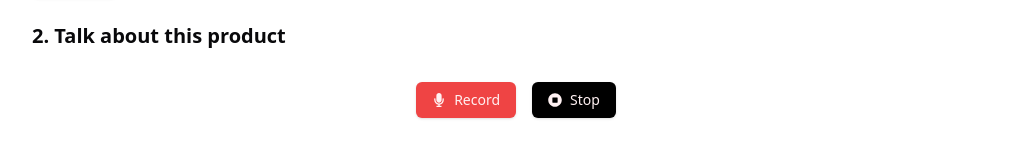
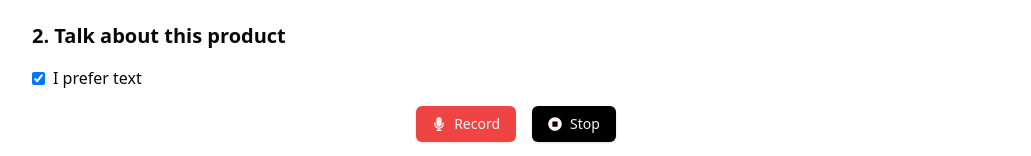
Before and after one commit to abi/yardsale-ai, a React (Vite) app in the folder frontend/: page / in a window 1280 px wide. Shown: the part 227-383 px from the top of the page, without its empty margins (124-1155 px from the left). Built offline with nearby package versions, Linux system fonts and the light colour scheme; no server answers; the HTML template or start-up script is replaced by a standard one.

Commit message:
support text as input instead of audio

```diff
--- a/frontend/src/App.tsx
+++ b/frontend/src/App.tsx
@@ -15,8 +15,10 @@ function App() {
 
   const listing = useStore((state) => state.listing);
   const setListing = useStore((state) => state.setListing);
-  const audioDataUrl = useStore((state) => state.audioDataUrl);
+  const descriptionAudio = useStore((state) => state.descriptionAudio);
   const imageDataUrls = useStore((state) => state.imageDataUrls);
+  const descriptionFormat = useStore((state) => state.descriptionFormat);
+  const descriptionText = useStore((state) => state.descriptionText);
 
   const testImageDataUrl = useMediaLoader("/product_images/plant.jpg");
   const testAudioDataUrl = useMediaLoader("/product_audios/plant.m4a");
@@ -36,9 +38,10 @@ function App() {
   };
 
   const analyze = async () => {
-    let audioUrl = audioDataUrl;
-    // If USE_TEST_PRODUCTS is true, use the test audio only if no audio was recorded
-    if (USE_TEST_PRODUCTS && !audioUrl) {
+    let audioUrl = descriptionAudio;
+
+    // If USE_TEST_PRODUCTS is true and , use the test audio only if no audio was recorded
+    if (USE_TEST_PRODUCTS && descriptionFormat === "audio" && !audioUrl) {
       audioUrl = testAudioDataUrl;
     }
 
@@ -48,7 +51,11 @@ function App() {
       imageUrl = testImageDataUrl;
     }
 
-    if (!audioUrl || !imageUrl) {
+    if (
+      (descriptionFormat === "audio" && !audioUrl) ||
+      (descriptionFormat === "text" && !descriptionText) ||
+      !imageUrl
+    ) {
       return toast({
         title: "Error",
         description: "Please record an audio and take a picture",
@@ -58,7 +65,14 @@ function App() {
     const websocket = new WebSocket(WS_BACKEND_URL + "/analyze");
 
     websocket.onopen = () => {
-      websocket.send(JSON.stringify({ imageUrl, audioDescription: audioUrl }));
+      websocket.send(
+        JSON.stringify({
+          imageUrl,
+          descriptionAudio: audioUrl,
+          descriptionFormat: descriptionFormat,
+          descriptionText: descriptionText,
+        })
+      );
     };
 
     websocket.onmessage = (event) => {
--- a/frontend/src/components/media/AudioRecorder.tsx
+++ b/frontend/src/components/media/AudioRecorder.tsx
@@ -2,13 +2,21 @@ import { useState, useRef } from "react";
 import { Button } from "../ui/button";
 import { useStore } from "../../hooks/useStore";
 import { FaMicrophone, FaStopCircle } from "react-icons/fa";
+import { Textarea } from "../ui/textarea";
 
 export default function AudioRecorder() {
+  // Format
+  const descriptionFormat = useStore((state) => state.descriptionFormat);
+  const setDescriptionFormat = useStore((state) => state.setDescriptionFormat);
+  // Text
+  const descriptionText = useStore((state) => state.descriptionText);
+  const setDescriptionText = useStore((state) => state.setDescriptionText);
   const [mediaRecorder, setMediaRecorder] = useState<MediaRecorder | null>(
     null
   );
+  // Audio
   const audioChunksRef = useRef<BlobPart[]>([]);
-  const setAudioDataUrl = useStore((state) => state.setAudioDataUrl);
+  const setDescriptionAudio = useStore((state) => state.setDescriptionAudio);
 
   const startRecording = async () => {
     try {
@@ -32,7 +40,7 @@ export default function AudioRecorder() {
         reader.readAsDataURL(blob);
         reader.onloadend = () => {
           const base64data = reader.result;
-          setAudioDataUrl(base64data as string);
+          setDescriptionAudio(base64data as string);
         };
 
         // Clear the chunks array
@@ -56,6 +64,20 @@ export default function AudioRecorder() {
   };
 
   return (
+    <>
+      <label className="flex items-center space-x-2">
+        <input
+          type="checkbox"
+          checked={descriptionFormat === "audio"}
+          onChange={(e) =>
+            setDescriptionFormat(e.target.checked ? "audio" : "text")
+          }
+        />
+        <span>
+          {descriptionFormat === "audio" ? "I prefer text" : "I prefer audio"}
+        </span>
+      </label>
+      {descriptionFormat === "audio" && (
         <div className="flex justify-center space-x-4 my-4">
           <Button onClick={startRecording} className="flex gap-2 bg-red-500">
             <FaMicrophone /> Record
@@ -64,5 +86,14 @@ export default function AudioRecorder() {
             <FaStopCircle /> Stop
           </Button>
         </div>
+      )}
+      {descriptionFormat === "text" && (
+        <Textarea
+          placeholder="Audio description"
+          value={descriptionText}
+          onChange={(e) => setDescriptionText(e.target.value)}
+        />
+      )}
+    </>
   );
 }
--- a/frontend/src/hooks/useStore.ts
+++ b/frontend/src/hooks/useStore.ts
@@ -1,20 +1,40 @@
 import { create } from "zustand";
 import { Listing } from "../types";
 
+type ProductDescriptionFormat = "text" | "audio";
+
 interface StoreState {
-  audioDataUrl: string | null;
-  setAudioDataUrl: (url: string | null) => void;
+  // Description of the product
+  descriptionFormat: ProductDescriptionFormat;
+  setDescriptionFormat: (format: ProductDescriptionFormat) => void;
+  descriptionAudio: string | null;
+  setDescriptionAudio: (url: string | null) => void;
+  descriptionText: string;
+  setDescriptionText: (text: string) => void;
+
+  // Images of the product
   imageDataUrls: string[];
   setImageDataUrls: (urls: string[]) => void;
+
+  // Generated Listing
   listing: Listing | null;
   setListing: (listing: Listing | null) => void;
 }
 
 export const useStore = create<StoreState>((set) => ({
-  audioDataUrl: null,
-  setAudioDataUrl: (url) => set({ audioDataUrl: url }),
+  // Description of the product
+  descriptionFormat: "audio",
+  setDescriptionFormat: (format) => set({ descriptionFormat: format }),
+  descriptionAudio: null,
+  setDescriptionAudio: (url) => set({ descriptionAudio: url }),
+  descriptionText: "",
+  setDescriptionText: (text) => set({ descriptionText: text }),
+
+  // Images of the product
   imageDataUrls: [],
   setImageDataUrls: (urls) => set({ imageDataUrls: urls }),
+
+  // Generated Listing
   listing: null,
   setListing: (listing) => set({ listing }),
 }));
```
Also changed, not shown: 1 other file (tests, documents, lock files or other folders). Lines whose indentation alone changed are shown as unchanged.
